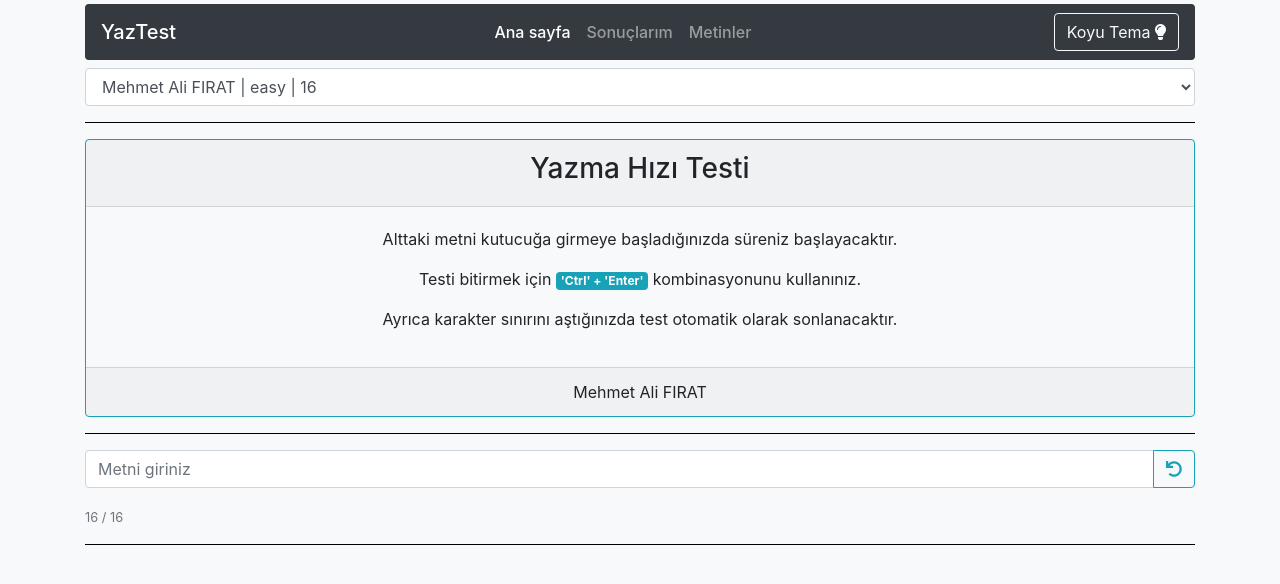
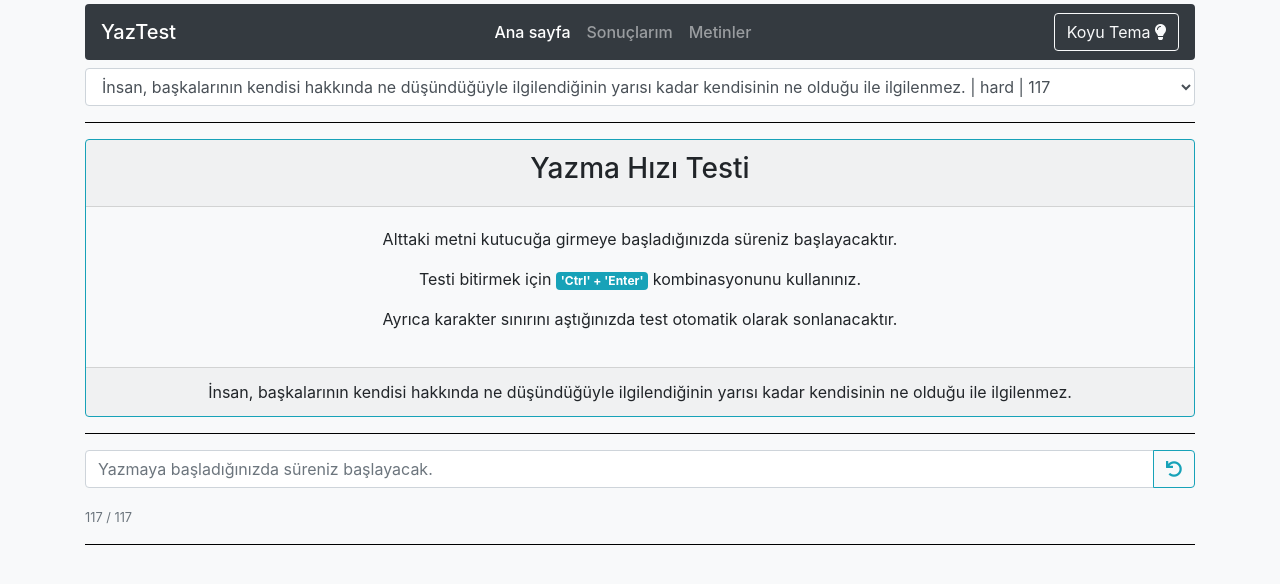
Before and after one commit to mafirat/react-ch-ws, a React (Create React App) app: page / in a window 1280 px wide. Shown: the top 584 px of the page. Built offline with nearby package versions, Linux system fonts and the light colour scheme.

Commit message:
hile engellemesi yapildi.

```diff
--- a/package.json
+++ b/package.json
@@ -3,6 +3,7 @@
   "version": "0.1.0",
   "private": true,
   "dependencies": {
+    "@fortawesome/fontawesome-free": "^5.12.0",
     "@testing-library/jest-dom": "^4.2.4",
     "@testing-library/react": "^9.3.2",
     "@testing-library/user-event": "^7.1.2",
--- a/src/components/speedcheck/ChallengeInput.jsx
+++ b/src/components/speedcheck/ChallengeInput.jsx
@@ -28,7 +28,6 @@ const ChallengeInput = (props) => {
                 start
             })
         }
-
     }
 
     const resetState = () => {
@@ -56,8 +55,8 @@ const ChallengeInput = (props) => {
             accuracy,
             wordsPerMinute
         }
+    }
 
-    }
     const stopAndCheck = () => {
         let end = new Date().getTime();
         const { entry, start } = state;
@@ -76,8 +75,6 @@ const ChallengeInput = (props) => {
             stopAndCheck()
         }
     }
-
-
 
     const keyUphandler = () => {
         keyMap = []
@@ -98,10 +95,14 @@ const ChallengeInput = (props) => {
     //     document.removeEventListener("keydown", keyDownHandler);
     //     document.removeEventListener("keyup", keyUphandler);
     // }
+    const pasteHandler = (e) => {
+        e.preventDefault();
+        alert('Biz burada böyle şeyler yapmayız!!!')
+    }
     return (
         <React.Fragment>
             <div className="input-group mb-3">
-                <input type="text" name="entry" autoComplete="off" value={state.entry} disabled={state.isDisabled} onChange={changeHandler} className="form-control" placeholder="Metni giriniz" />
+                <input type="text" name="entry" autoComplete="off" onPaste={pasteHandler} value={state.entry} disabled={state.isDisabled} onChange={changeHandler} className="form-control" placeholder="Yazmaya başladığınızda süreniz başlayacak." />
                 <div className="input-group-append">
                     <button className="btn btn-outline-info rounded-right" onClick={resetState} type="button" id="reset"><i className="fas fa-undo"></i></button>
                 </div>
--- a/src/contexts/ChallengeContext.js
+++ b/src/contexts/ChallengeContext.js
@@ -6,47 +6,26 @@ const initState = {
     challenges: [
         {
             id: 1,
-            text: "Mehmet Ali FIRAT",
-            difficulty: "easy"
-        },
-        {
-            id: 2,
             text: "İnsan, başkalarının kendisi hakkında ne düşündüğüyle ilgilendiğinin yarısı kadar kendisinin ne olduğu ile ilgilenmez.",
             difficulty: "hard"
         },
+
         {
-            id: 3,
+            id: 2,
             text: "Yaşlandım Gandalf. Göstermiyorum ama bunu gönlümün ta derinliklerinde hissediyorum.",
             difficulty: "medium"
         },
         {
-            id: 4,
+            id: 3,
             text: "Güzel bir sabahta yağan kara bir şey demem, tamam; ama kar yağarken ben yatakta olmalıyım.",
             difficulty: "hard"
-        }
+        },
     ],
     selected: 1,
     index: 5
 }
 const initResult = [
-    {
-        id: 1,
-        challengeId: 2,
-        scores: {
-            duration: 2.5,
-            accuracy: 83,
-            wordsPerMinute: 55
-        }
-    },
-    {
-        id: 2,
-        challengeId: 2,
-        scores: {
-            duration: 2.5,
-            accuracy: 83,
-            wordsPerMinute: 55
-        }
-    }
+
 ]
 
 const ChallengeContextProvider = (props) => {
```
Also changed, not shown: 2 other files (tests, documents, lock files or other folders).
